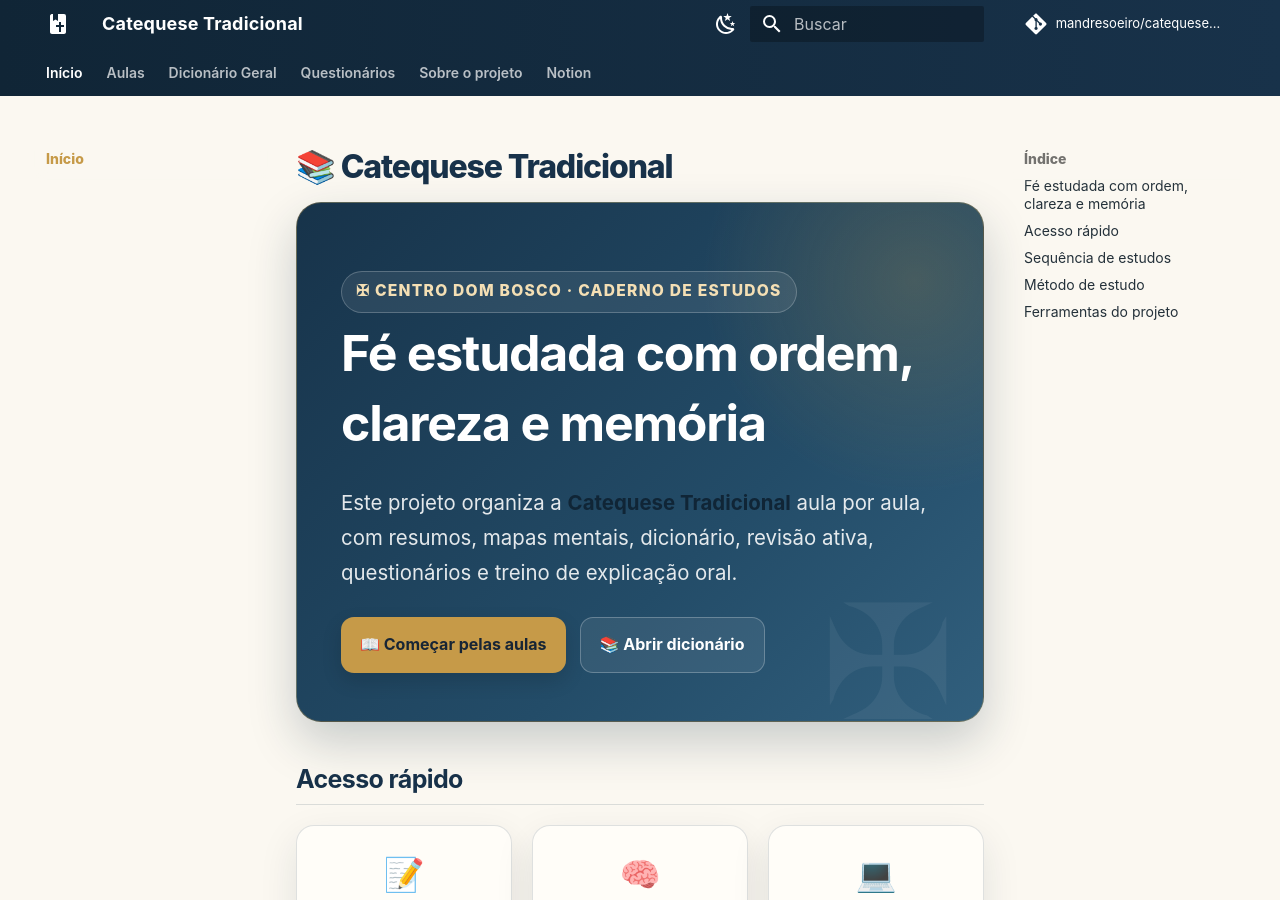
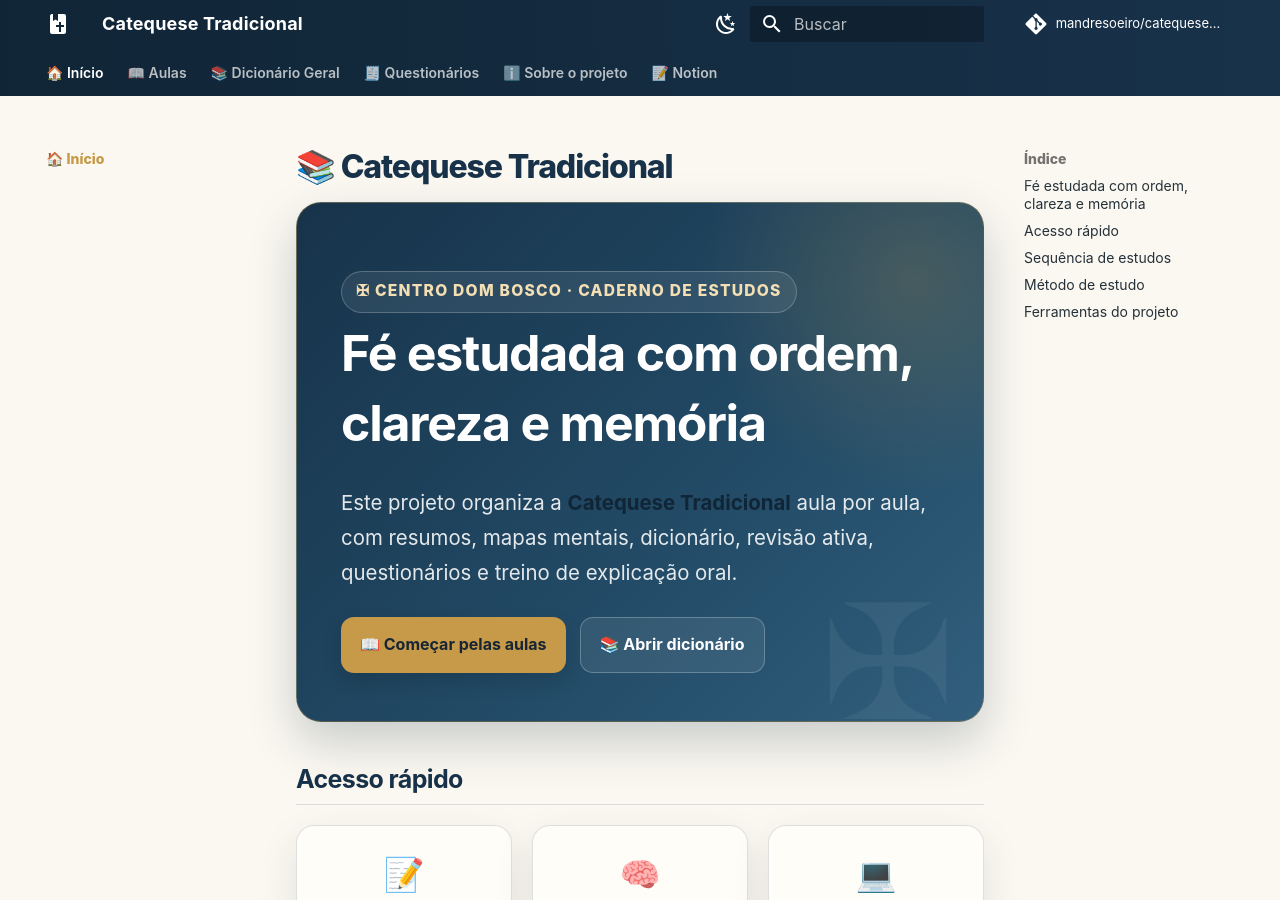
Before and after one commit to mandresoeiro/catequese-tradicional, an MkDocs documentation site: the page built from docs/index.md, in a window 1280 px wide and 900 px high. Built offline with MkDocs 1.6.1 and Material for MkDocs 9.7.7, drawn with Linux system fonts in a browser that asks for light colours; comment, search, counter and statistics services are not loaded; some of the changed lines change nothing that is shown.

Commit message:
style: adiciona ícones à navegação

```diff
--- a/mkdocs.yml
+++ b/mkdocs.yml
@@ -37,8 +37,8 @@ theme:
     logo: material/book-cross
 
 nav:
-  - Início: index.md
-  - Aulas:
+  - 🏠 Início: index.md
+  - 📖 Aulas:
       - Visão geral: aulas/index.md
       - Trailer Oficial — não numerado: aulas/trailer.md
       - "Aula #001 — Religião Natural e Religião Sobrenatural": aulas/aula-01.md
@@ -46,15 +46,15 @@ nav:
       - "Aula #003 — Creio em Deus Pai": aulas/aula-03.md
       - "Aula #004 — Criador do Céu e dos Anjos": aulas/aula-04.md
       - "Aula #005 — Criador da Terra e dos Homens": aulas/aula-05.md
-  - Dicionário Geral: dicionario.md
-  - Questionários:
+  - 📚 Dicionário Geral: dicionario.md
+  - 🧾 Questionários:
       - "Aula #001": questionarios/aula-01.md
       - "Aula #002": questionarios/aula-02.md
       - "Aula #003": questionarios/aula-03.md
       - "Aula #004": questionarios/aula-04.md
       - "Aula #005": questionarios/aula-05.md
-  - Sobre o projeto: sobre.md
-  - Notion: https://app.notion.com/p/3da3fd17d4d4804b8f1fd881fe445019
+  - ℹ️ Sobre o projeto: sobre.md
+  - 📝 Notion: https://app.notion.com/p/3da3fd17d4d4804b8f1fd881fe445019
 
 markdown_extensions:
   - admonition
```
